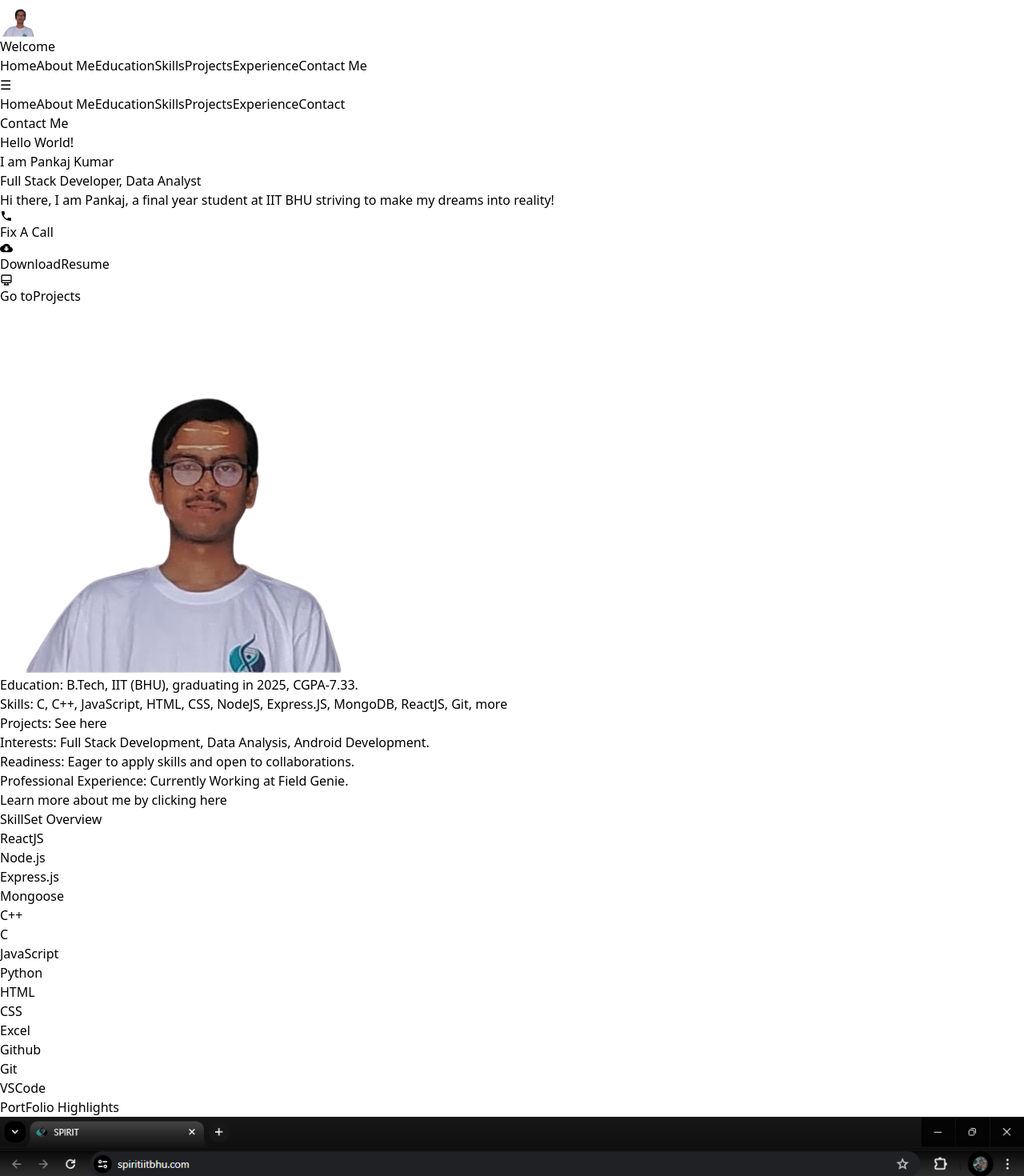
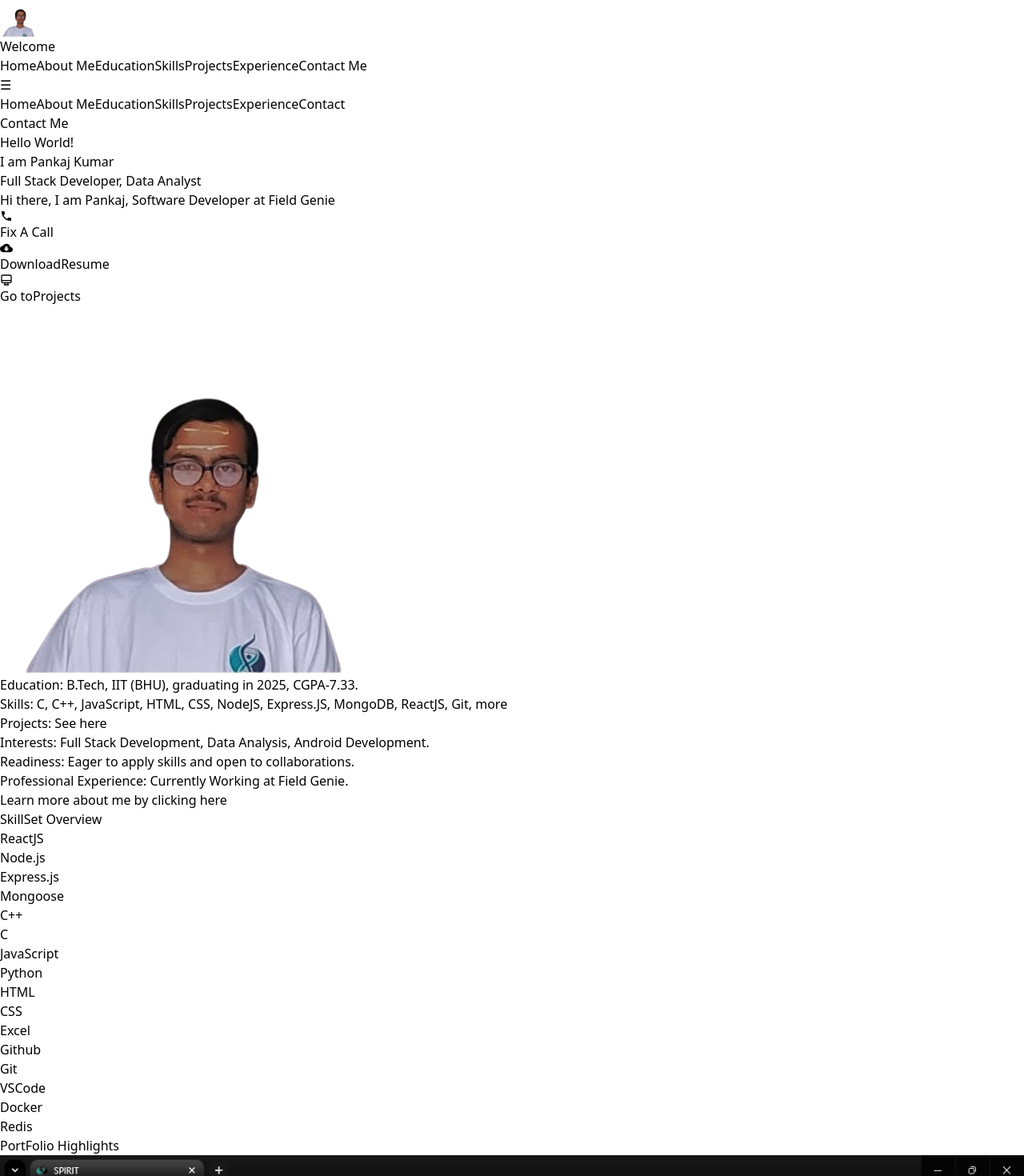
Before and after one commit to pankajkumarphe21/pankaj-kumar, a React (Vite) app: page / in a window 1280 px wide. Shown: the top 1470 px of the page at 80% size. Built offline with nearby package versions, Linux system fonts and the light colour scheme.

Commit message:
updation

```diff
--- a/src/Components/Home.jsx
+++ b/src/Components/Home.jsx
@@ -32,8 +32,7 @@ const Home = () => {
             Full Stack Developer, Data Analyst
           </p>
           <p className="text-[1.3rem] max-sm:text-[0.9rem] pr-[12%]">
-            Hi there, I am Pankaj, a final year student at IIT BHU striving to
-            make my dreams into reality!
+            Hi there, I am Pankaj, Software Developer at Field Genie
           </p>
           <div className="flex mt-[50px]">
             <div onClick={()=>navigate('/fixcall')} className="h-[86px] cursor-pointer w-[96px] hover:scale-105 border-2 rounded-lg flex flex-col items-center">
--- a/src/parts/PreviewSkills.jsx
+++ b/src/parts/PreviewSkills.jsx
@@ -2,11 +2,11 @@ import React, { useEffect, useState } from 'react'
 
 const previewSkills = () => {
   const Card=({value})=>(
-    <div className='border-2 border-white text-orange-500 rounded-[50%] flex justify-center items-center h-[100px] w-[130px]'>
+    <div className='border-2 border-white hover:scale-105 text-orange-500 rounded-[50%] flex justify-center items-center h-[100px] w-[130px]'>
       {value}
     </div>
   )
-  const skills=['ReactJS','Node.js','Express.js','Mongoose','C++','C','JavaScript','Python','HTML','CSS','Excel','Github','Git','VSCode']
+  const skills=['ReactJS','Node.js','Express.js','Mongoose','C++','C','JavaScript','Python','HTML','CSS','Excel','Github','Git','VSCode','Docker','Redis']
   return (
     <div className='flex justify-center'>
       <div className='mt-[20px] w-[80%] flex flex-col justify-center items-center'>
```
